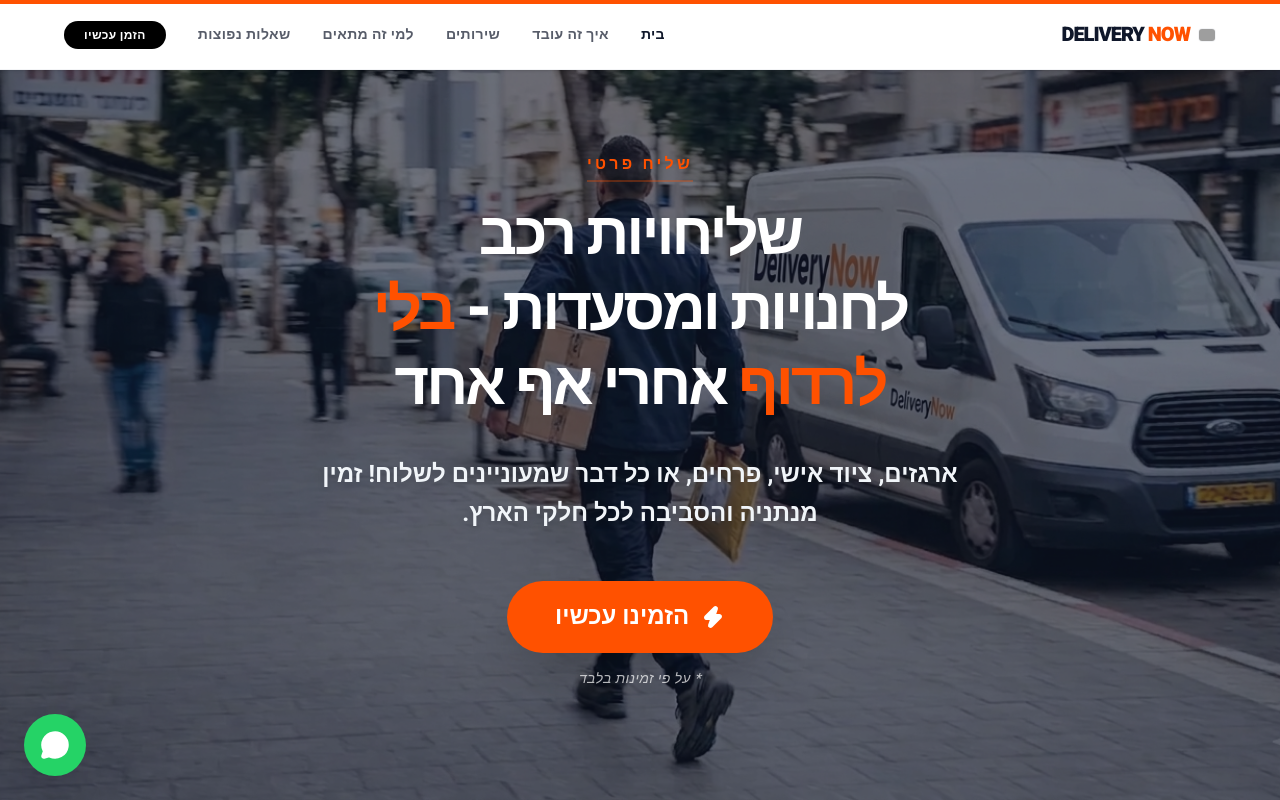
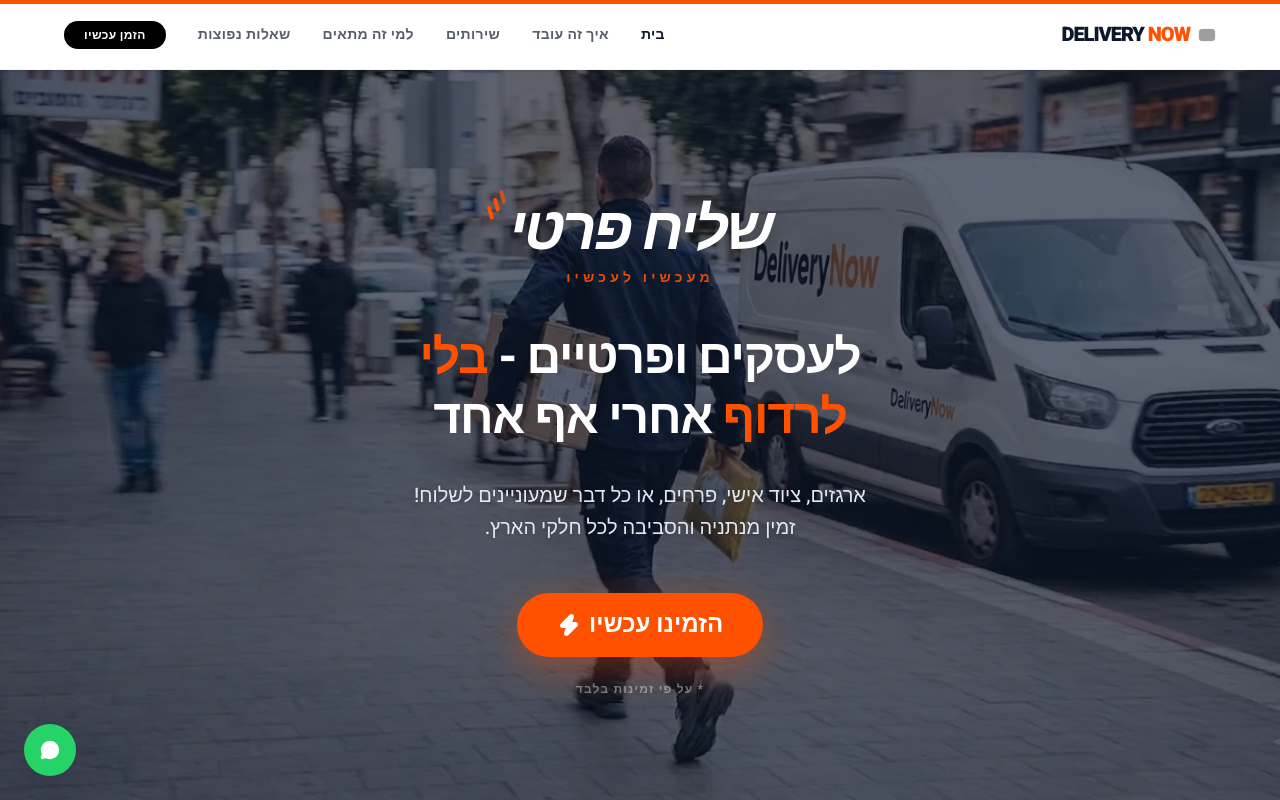
Before and after one commit to GaGex1222/Av-Express, a Next.js app: page / in a window 1280 px wide. Shown: the top 800 px of the page. Built offline with nearby package versions, Linux system fonts and the light colour scheme; grey boxes are pictures that could not be loaded.

Commit message:
Changed hero section and order page

```diff
--- a/app/order/page.tsx
+++ b/app/order/page.tsx
@@ -25,8 +25,8 @@ const PRICE_PER_KM = 5.5;
 const SIZES = [
   { id: 'מעטפה', label: 'מעטפה', price: 35, icon: <Mail size={18} />, desc: 'עד 0.25 ק"ג' },
   { id: 'קטן', label: 'קטנה', price: 45, icon: <ShoppingBag size={18} />, desc: 'עד 5 ק"ג' },
-  { id: 'בינוני', label: 'בינונית', price: 60, icon: <Cuboid size={18} />, desc: 'עד 10 ק"ג' },
-  { id: 'גדול', label: 'גדולה', price: 75, icon: <Package size={18} />, desc: 'עד 20 ק"ג' },
+  { id: 'בינוני', label: 'בינונית', price: 60, icon: <Cuboid size={25} />, desc: 'עד 10 ק"ג' },
+  { id: 'גדול', label: 'גדולה', price: 75, icon: <Package size={25} />, desc: 'עד 20 ק"ג' },
 ];
 
 // פונקציית עזר לולידציה של טלפון ישראלי[cite: 1]
--- a/app/page.tsx
+++ b/app/page.tsx
@@ -179,15 +179,15 @@ export default function DeliveryNowLanding() {
 
       {/* WhatsApp FAB */}
       <a href="https://wa.me/972523409255" target="_blank" rel="noopener" className="fixed bottom-6 left-6 z-[400] bg-[#25D366] text-white p-4 rounded-full shadow-2xl hover:scale-110 transition-transform">
-        <MessageCircle size={30} className="fill-current" />
+        <MessageCircle size={20} className="fill-current" />
       </a>
 
       {/* HERO SECTION */}
 {/* HERO SECTION */}
- <section className="relative min-h-screen w-full flex items-center justify-center px-6 overflow-hidden">
+<section className="relative min-h-screen w-full flex items-center justify-center px-6 overflow-hidden">
   {/* Background Image Container */}
   <div className="absolute inset-0 w-full h-full">
-    <div className="absolute inset-0 bg-slate-900/60 z-10" />
+    <div className="absolute inset-0 bg-slate-900/65 z-10" />
     <img
       src="/landing_page.png"
       alt="Background"
@@ -195,50 +195,66 @@ export default function DeliveryNowLanding() {
     />
   </div>
 
-  <div className="max-w-4xl mx-auto text-center relative z-20 pt-20 pb-10">
-    <motion.span
+  {/* הוספת mt-12 או mt-20 כדי להוריד את כל הגוש למטה */}
+  <div className="max-w-4xl mx-auto text-center relative z-20 pt-32 pb-10 mt-2">
+    {/* קבוצת כותרת עליונה */}
+    <motion.div
       initial={{ opacity: 0, y: 10 }}
       animate={{ opacity: 1, y: 0 }}
-      transition={{ delay: 0.2 }}
-      className="inline-block text-[#FF5100] font-bold tracking-[0.2em] uppercase mb-4 text-sm md:text-base border-b-2 border-[#FF5100]/30 pb-1"
+      className="mb-10 inline-block relative"
     >
-      שליח פרטי
-    </motion.span>
+      {/* שלישיית הצ'ופצ'יקים */}
+      <div className="absolute -left-6 -top-2 flex gap-1 rotate-[-15deg]">
+        <div className="w-1 h-3.5 bg-[#FF5100] rounded-full opacity-70" />
+        <div className="w-1 h-3.5 bg-[#FF5100] rounded-full translate-y-1.5" />
+        <div className="w-1 h-3.5 bg-[#FF5100] rounded-full translate-y-3" />
+      </div>
 
-    <motion.h1
+      <span className="block text-white font-black text-4xl md:text-5xl lg:text-6xl tracking-tighter italic drop-shadow-xl">
+        שליח פרטי
+      </span>
+
+      <span className="block text-[#FF5100] font-bold text-xs md:text-sm tracking-[0.3em] uppercase mt-2 opacity-90">
+        מעכשיו לעכשיו
+      </span>
+    </motion.div>
+
+    {/* כותרת משנית */}
+    <motion.h2
       initial={{ opacity: 0, y: 20 }}
       animate={{ opacity: 1, y: 0 }}
-      className="text-4xl md:text-7xl lg:text-6xl font-black leading-tight mb-8 text-white uppercase tracking-tighter"
+      transition={{ delay: 0.2 }}
+      className="text-2xl md:text-4xl lg:text-5xl font-bold leading-tight mb-8 text-white tracking-tight"
     >
-      שליחויות רכב <br />
-      לחנויות ומסעדות - <span className="text-[#FF5100]">בלי</span> <br />
-      <span className="text-[#FF5100]">לרדוף</span> אחרי אף אחד
-    </motion.h1>
+      לעסקים ופרטיים - <span className="text-[#FF5100] font-black">בלי</span> <br />
+      <span className="text-[#FF5100] font-black">לרדוף</span> אחרי אף אחד
+    </motion.h2>
 
-    {/* הטקסט המעודכן מהתמונה */}
+    {/* פירוט */}
     <motion.p
       initial={{ opacity: 0 }}
       animate={{ opacity: 1 }}
       transition={{ delay: 0.4 }}
-      className="text-lg md:text-2xl font-bold text-slate-100 mb-12 max-w-2xl mx-auto drop-shadow-md leading-relaxed"
+      className="text-base md:text-lg lg:text-xl font-medium text-slate-200 mb-12 max-w-xl mx-auto leading-relaxed drop-shadow-sm"
     >
-      ארגזים, ציוד אישי, פרחים, או כל דבר שמעוניינים לשלוח! זמין מנתניה והסביבה לכל חלקי הארץ.
+      ארגזים, ציוד אישי, פרחים, או כל דבר שמעוניינים לשלוח! <br className="hidden md:block" />
+      זמין מנתניה והסביבה לכל חלקי הארץ.
     </motion.p>
 
     <motion.div
       initial={{ opacity: 0, y: 20 }}
       animate={{ opacity: 1, y: 0 }}
       transition={{ delay: 0.5 }}
-      className="flex flex-col items-center gap-4"
+      className="flex flex-col items-center gap-6"
     >
       <Link
         href="/order"
-        className="bg-[#FF5100] text-white px-10 py-4 md:px-12 md:py-5 rounded-full font-black text-xl md:text-2xl shadow-2xl hover:bg-white hover:text-[#FF5100] transition-all flex items-center gap-3"
+        className="bg-[#FF5100] text-white px-10 py-4 rounded-full font-black text-lg md:text-2xl shadow-[0_10px_40px_rgba(255,81,0,0.4)] hover:scale-105 transition-all flex items-center gap-2"
       >
-        <Zap className="fill-current" /> הזמינו עכשיו
+        הזמינו עכשיו <Zap className="fill-current w-5 h-5 md:w-6 md:h-6" />
       </Link>
 
-      <span className="text-white/70 text-xs md:text-sm font-medium tracking-wide italic">
+      <span className="text-white/40 text-[10px] md:text-xs font-bold tracking-widest uppercase">
         * על פי זמינות בלבד
       </span>
     </motion.div>
```
